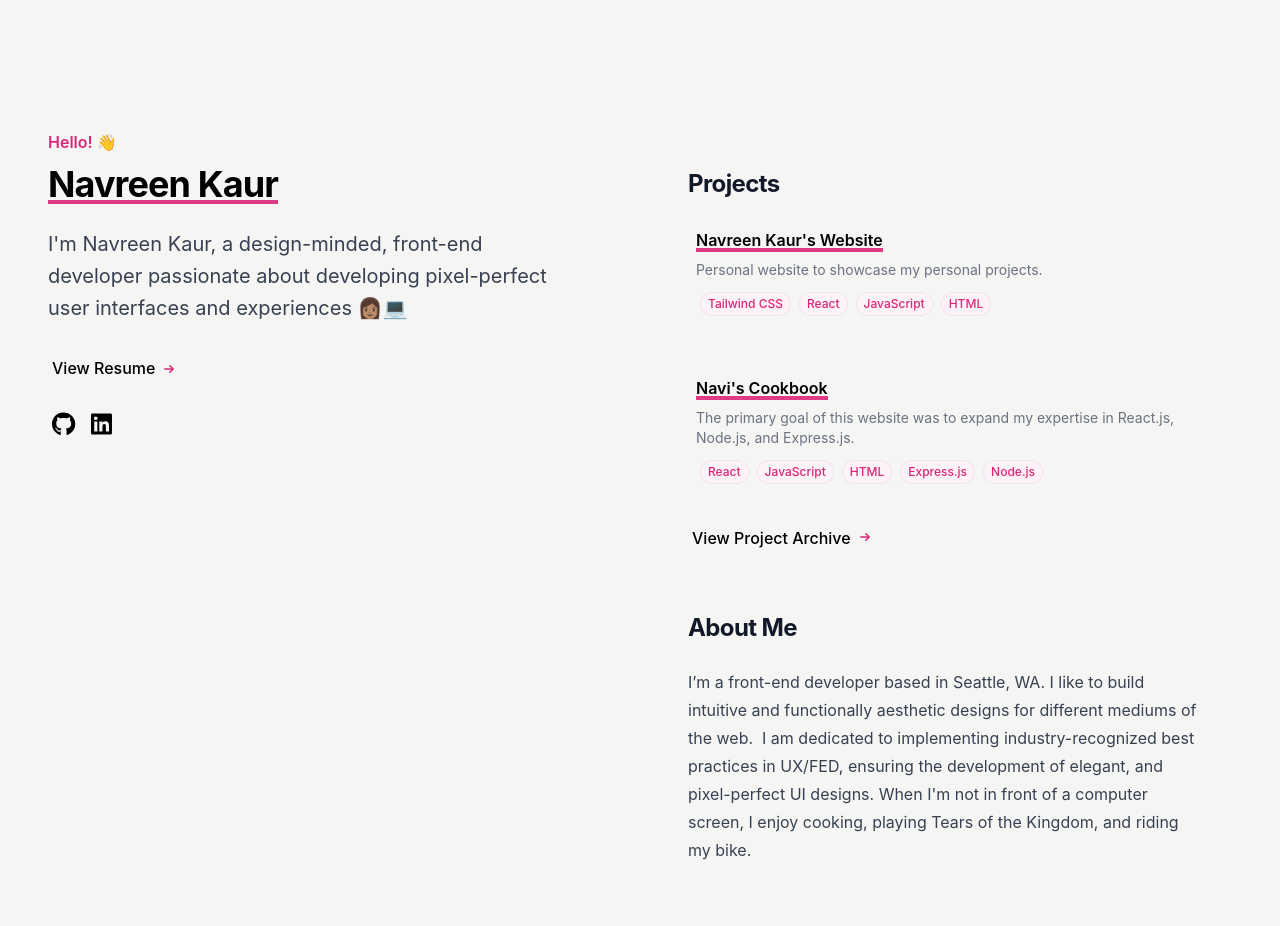
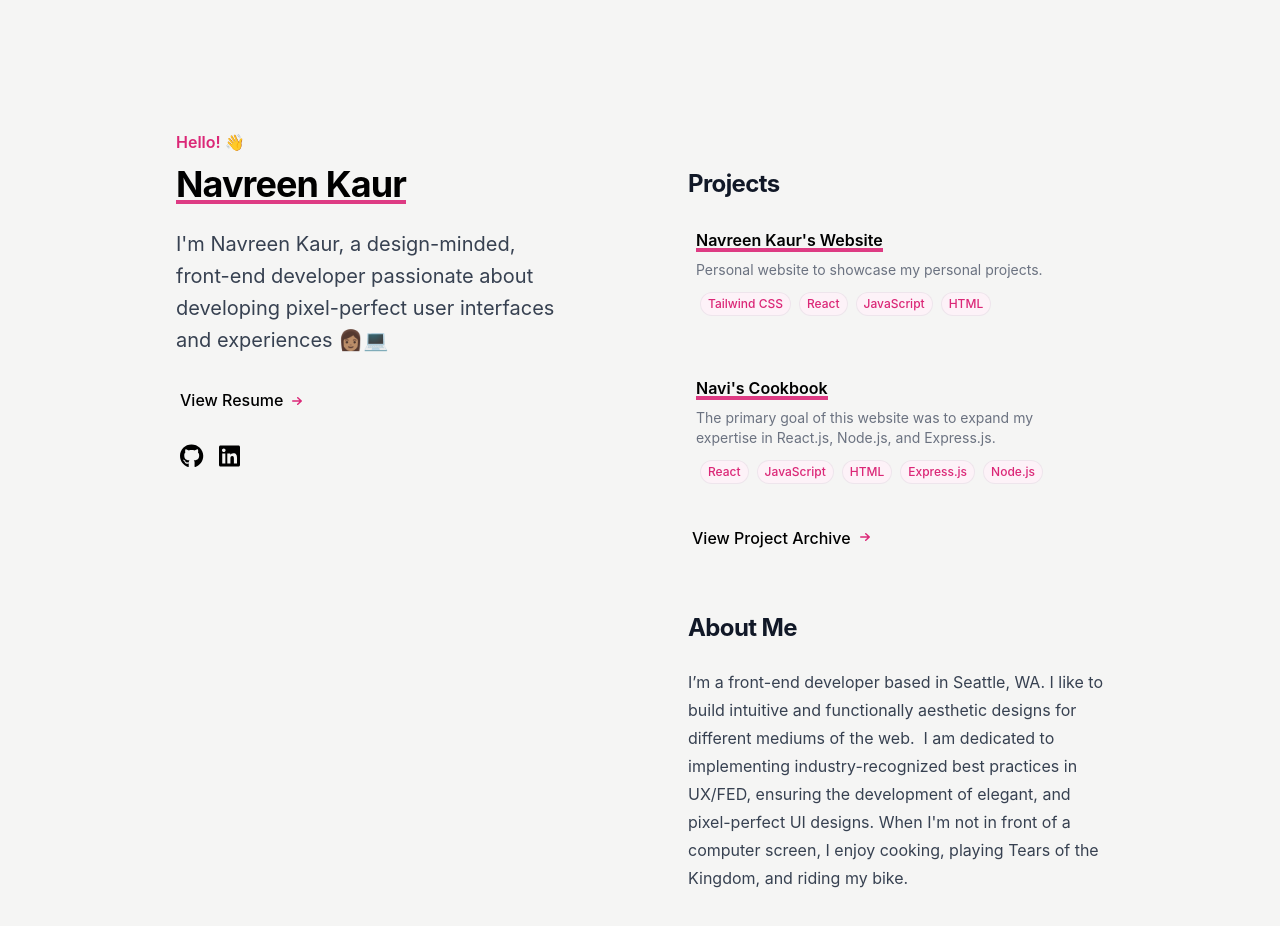
Before and after one commit to NavreenK/navreenk.github.io, a React (Create React App) app: page / in a window 1280 px wide. Shown: the top 926 px of the page. Built offline with nearby package versions, Linux system fonts and the light colour scheme.

Commit message:
Fix width on large screens

```diff
--- a/src/App.js
+++ b/src/App.js
@@ -8,7 +8,7 @@ function App() {
   return (
     <div>
       <div className="relative isolate overflow-hidden bg-stone-100 px-6 py-24 sm:py-32 lg:overflow-visible lg:px-0">
-        <div className="mx-auto grid max-w-2xl grid-cols-1 gap-x-8 lg:mx-0 lg:max-w-none lg:grid-cols-2 lg:items-start lg:gap-y-10">
+        <div className="m-auto grid max-w-2xl grid-cols-1 gap-x-8 max-w-screen-lg lg:grid-cols-2 lg:items-start lg:gap-y-10">
           <div className="-ml-12 -mt-12 p-12 lg:sticky lg:top-4 lg:col-start-1 lg:row-span-2 lg:row-start-1 lg:overflow-hidden">
             <div className="lg:pr-4 lg:mx-auto lg:grid lg:w-full lg:max-w-7xl lg:gap-x-8 lg:px-12">
               <div className="lg:max-w-lg">
```
